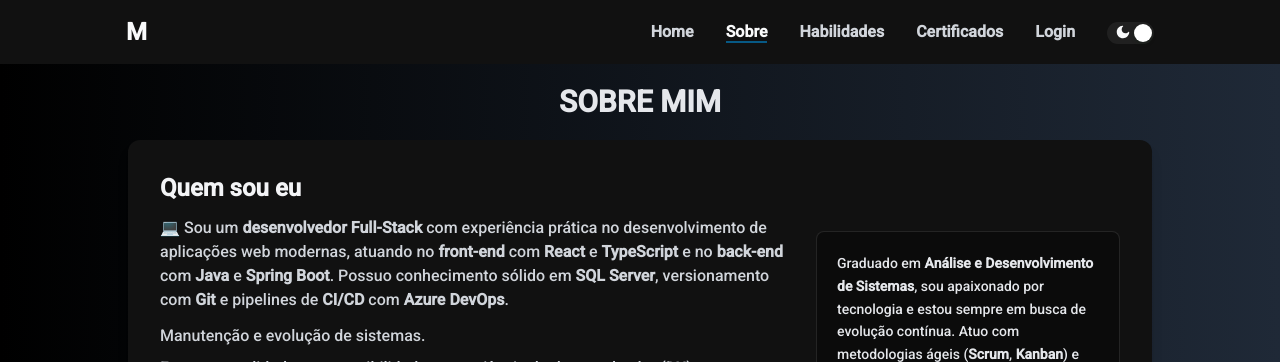
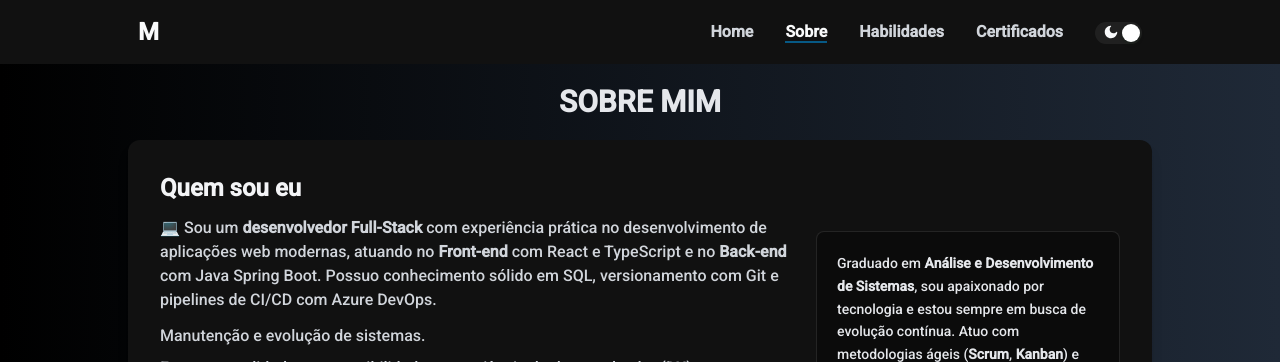
Before and after one commit to Gadarkeres/Portfolio-V2, a Next.js app: page /sobre in a window 1280 px wide. Shown: the top 362 px of the page. Built offline with nearby package versions, Linux system fonts and the light colour scheme.

Commit message:
feat update portfolio

```diff
--- a/src/components/about/about.tsx
+++ b/src/components/about/about.tsx
@@ -49,10 +49,10 @@ const About = () => {
               >
                 💻 Sou um <b>desenvolvedor Full-Stack</b> com experiência
                 prática no desenvolvimento de aplicações web modernas, atuando
-                no <b>front-end</b> com <b>React</b> e <b>TypeScript</b> e no{" "}
-                <b>back-end</b> com <b>Java</b> e <b>Spring Boot</b>. Possuo
-                conhecimento sólido em <b>SQL Server</b>, versionamento com{" "}
-                <b>Git</b> e pipelines de <b>CI/CD</b> com <b>Azure DevOps</b>.
+                no <b>Front-end</b> com React e TypeScript e no{" "}
+                <b>Back-end</b> com Java Spring Boot. Possuo
+                conhecimento sólido em SQL, versionamento com{" "}
+                Git e pipelines de CI/CD com Azure DevOps.
               </motion.p>
 
               <motion.ul
--- a/src/data/navbar-items.ts
+++ b/src/data/navbar-items.ts
@@ -9,6 +9,6 @@ export const navbarItems: NavbarItems[] = [
     { title: 'Home', path: '/' },
     { title: 'Sobre', path: '/sobre' },
     { title: 'Habilidades', path: '/habilidades' },
-    { title: 'Certificados', path: '/certificados' },
-    { title: 'Login', path: '/login' },
+    { title: 'Certificados', path: '/certificados' }
+ //   { title: 'Login', path: '/login' },
 ];
```
Also changed, not shown: src/app/_login/page.tsx (renamed from src/app/login/page.tsx).
